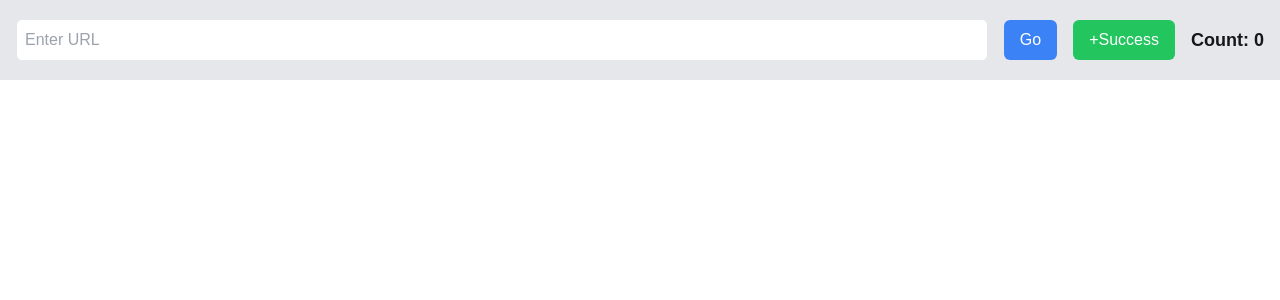
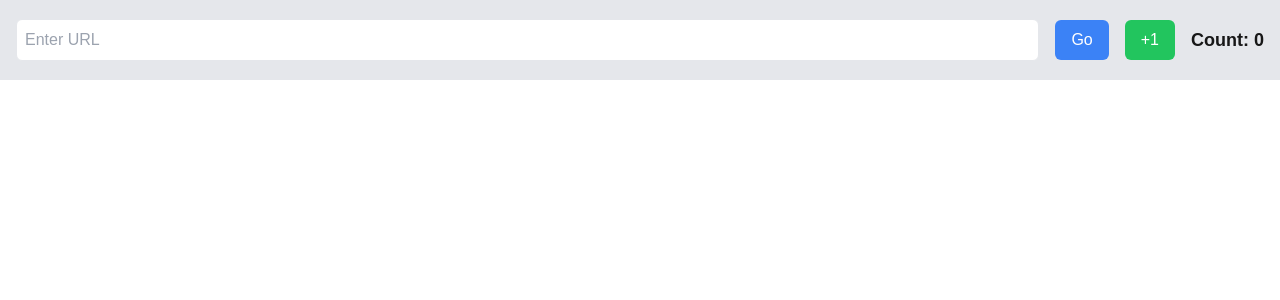
Before and after one commit to maragung/kt, a Next.js app: page / in a window 1280 px wide. Shown: the top 300 px of the page. Built offline with nearby package versions, Linux system fonts and the light colour scheme.

Commit message:
Update page.js

```diff
--- a/src/app/page.js
+++ b/src/app/page.js
@@ -43,7 +43,7 @@ export default function WebLoader() {
           className="px-4 py-2 bg-green-500 text-white rounded-md"
           onClick={handleSuccess}
         >
-          +Success
+          +1
         </button>
         <span className="text-lg font-semibold">Count: {count}</span>
       </div>
```
